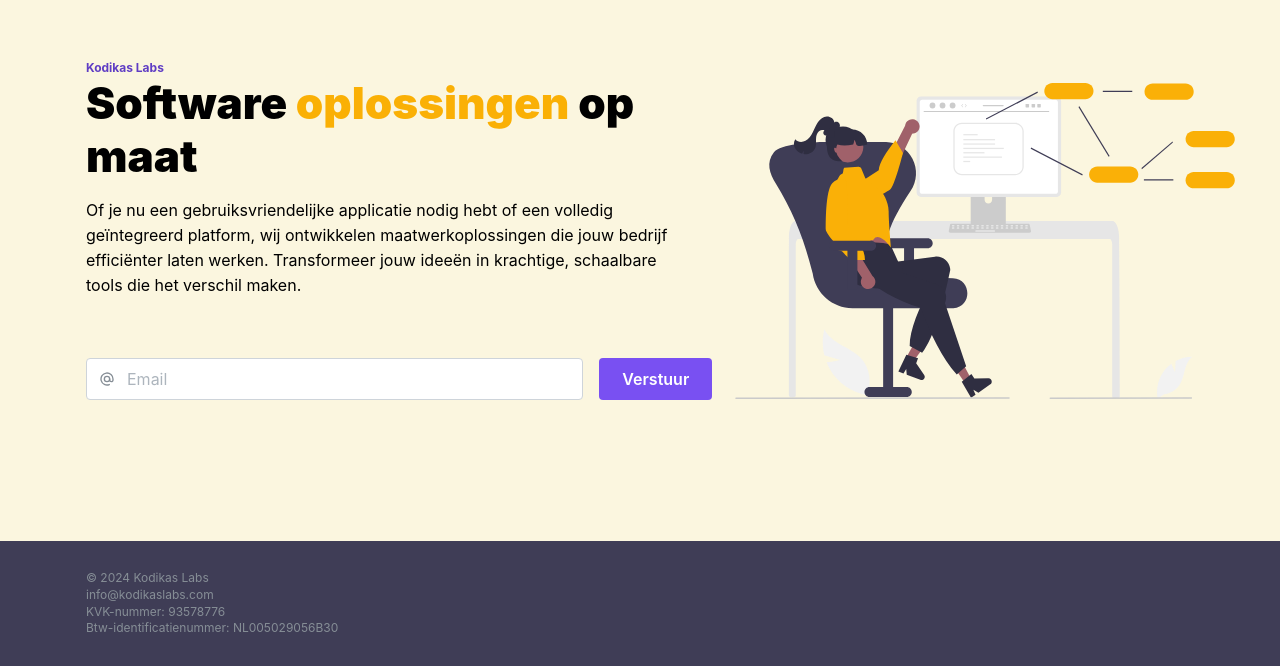
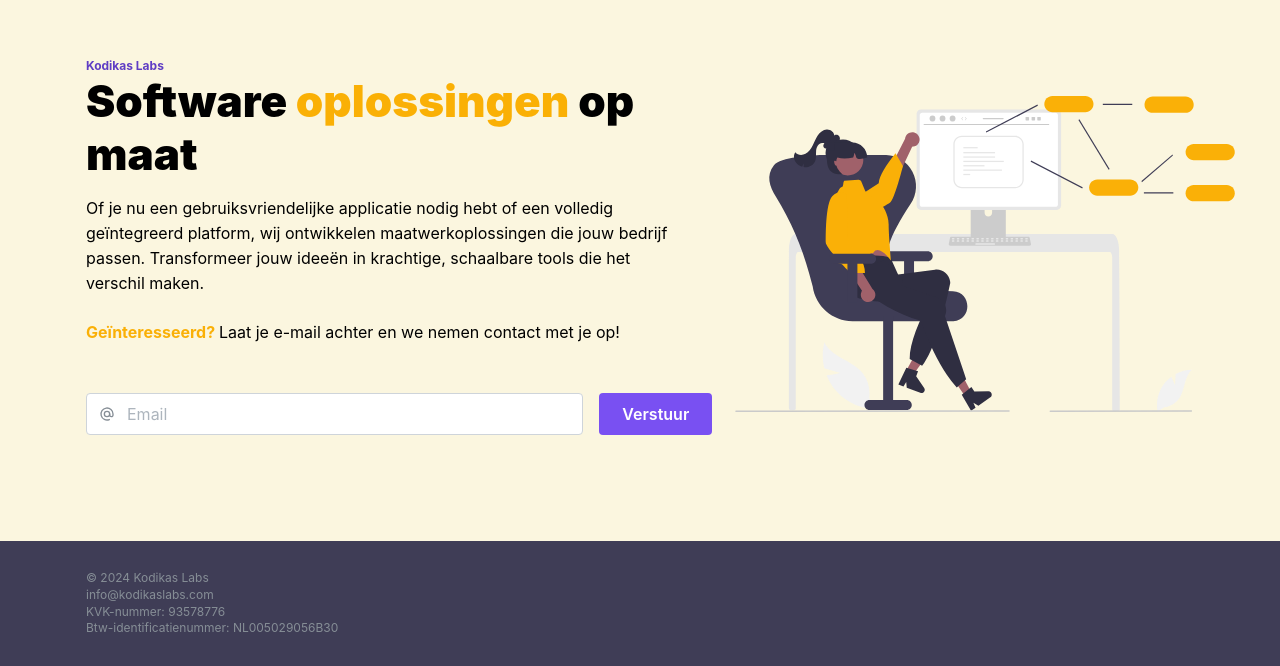
Before and after one commit to mfraanje/qodi-lab-web, a Next.js app: page / in a window 1280 px wide. Shown: the part 134-800 px from the top of the page. Built offline with nearby package versions, Linux system fonts and the light colour scheme; what postmark would draw is missing.

Commit message:
Update HeroComponent.tsx

```diff
--- a/src/components/HeroComponent.tsx
+++ b/src/components/HeroComponent.tsx
@@ -37,7 +37,7 @@ export function HeroComponent() {
 
   return (
     <>
-      <Container size='lg' pos={'relative'} mb={100} mt={50}>
+      <Container size='lg' pos={'relative'} mb={100} mt={'3rem'}>
         <div className={classes.inner}>
           <div className={classes.content}>
             <Text c='violet.9' mt='md' fw={700} size='xs'>
@@ -50,9 +50,12 @@ export function HeroComponent() {
             <Text c='black' mt='md'>
               Of je nu een gebruiksvriendelijke applicatie nodig hebt of een
               volledig geïntegreerd platform, wij ontwikkelen
-              maatwerkoplossingen die jouw bedrijf efficiënter laten werken.
-              Transformeer jouw ideeën in krachtige, schaalbare tools die het
-              verschil maken.
+              maatwerkoplossingen die jouw bedrijf passen. Transformeer jouw
+              ideeën in krachtige, schaalbare tools die het verschil maken.{' '}
+              <br />
+              <br />
+              <strong style={{ color: '#FAB007' }}>Geïnteresseerd? </strong>Laat
+              je e-mail achter en we nemen contact met je op!
             </Text>
             <Transition
               mounted={emailSent}
@@ -81,10 +84,17 @@ export function HeroComponent() {
               )}
             </Transition>
             {!emailSent && (
+              <>
+                {/* <Text size='xs' c={'dimmed'} mt={50}>
+                  Geïnteresseerd? Laat je e-mail achter en we nemen contact met
+                  je op!
+                </Text> */}
                 <form
-                onSubmit={form.onSubmit((values) => handleSubmit(values.email))}
+                  onSubmit={form.onSubmit((values) =>
+                    handleSubmit(values.email)
+                  )}
                 >
-                <Grid mt={60}>
+                  <Grid mt={'3rem'}>
                     <Grid.Col span={10}>
                       <TextInput
                         leftSectionPointerEvents='none'
@@ -112,6 +122,7 @@ export function HeroComponent() {
                     </Grid.Col>
                   </Grid>
                 </form>
+              </>
             )}
           </div>
         </div>
@@ -119,7 +130,7 @@ export function HeroComponent() {
           src='./image.svg'
           pos='absolute'
           right={-25}
-          top={75}
+          top={90}
           className={classes.image}
         />
       </Container>
```
Lines whose indentation alone changed are shown as unchanged.
